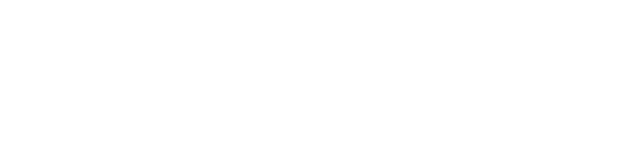
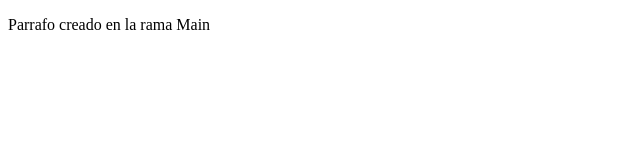
Before and after one commit to PakoAraya/git-conflict, a plain HTML site: page index.html in a window 1280 px wide. Shown: the whole page, without its empty margins (0-640 px from the left). Drawn offline with Linux system fonts and the light colour scheme.

Commit message:
Se agrega un parrafo en la rama principal

```diff
--- a/index.html
+++ b/index.html
@@ -6,6 +6,6 @@
   <title>Git Conflict</title>
 </head>
 <body>
-
+  <p>Parrafo creado en la rama Main</p>
 </body>
 </html>
```
